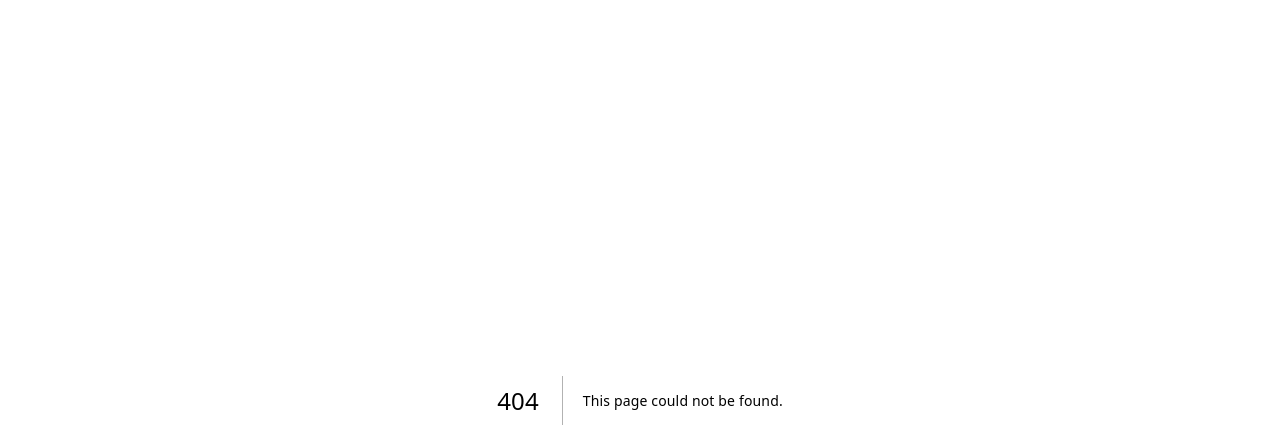
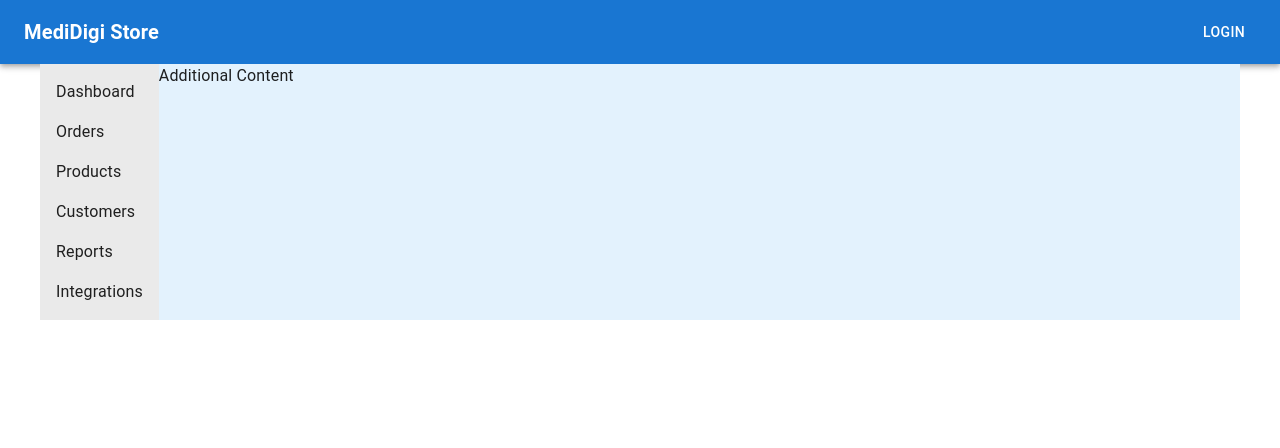
Before and after one commit to robinhoodxX/medidigi-store, a Next.js app: page /homepage/dashboard in a window 1280 px wide. Before the commit this address had no page. Shown: the top 448 px of the page. Built offline with nearby package versions, Linux system fonts and the light colour scheme; what @mui/material-nextjs would draw is missing.

Commit message:
added new page

```diff
--- /dev/null
+++ b/src/app/homepage/dashboard/page.jsx
@@ -0,0 +1,44 @@
+import React from 'react';
+import { AppBar, Toolbar, Typography, IconButton, Button, Box, Container, List, ListItem, ListItemButton } from '@mui/material';
+
+function dashboard() {
+  return (
+    <Box>
+      {/* 1. NAVBAR */}
+      <AppBar position="static" sx={{ bgcolor: "#1976d2" }}>
+        <Toolbar>
+          <Typography
+            variant="h6"
+            component="div"
+            sx={{ flexGrow: 1, fontWeight: "bold" }}
+          >
+            MediDigi Store
+          </Typography>
+          <IconButton color="inherit">
+          </IconButton>
+          <Button color="inherit" href="/login">
+            Login
+          </Button>
+        </Toolbar>
+      </AppBar>
+      <Container disableGutters sx={{ display: 'flex', flexDirection: 'row'}}>
+        <Box sx={{ bgcolor: '#eaeaea' }}>
+          <List>
+            <ListItem disablePadding><ListItemButton>Dashboard</ListItemButton></ListItem>
+            <ListItem disablePadding><ListItemButton>Orders</ListItemButton></ListItem>
+            <ListItem disablePadding><ListItemButton>Products</ListItemButton></ListItem>
+            <ListItem disablePadding><ListItemButton>Customers</ListItemButton></ListItem>
+            <ListItem disablePadding><ListItemButton>Reports</ListItemButton></ListItem>
+            <ListItem disablePadding><ListItemButton>Integrations</ListItemButton></ListItem>
+          </List>
+        </Box>
+        <Box sx={{ bgcolor: '#e3f2fd', width: '100%' }}>
+          Additional Content
+        </Box>
+      </Container>
+    </Box>
+
+  );
+}
+
+export default dashboard;
```
